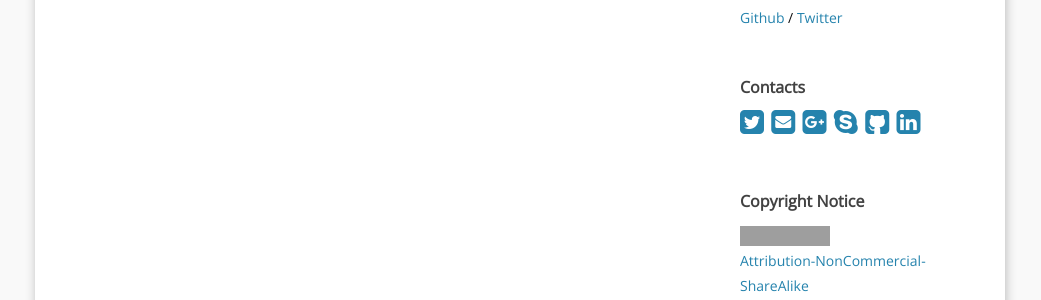
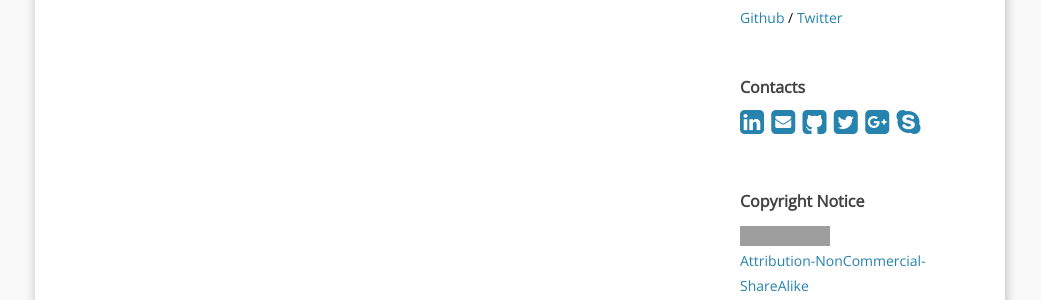
Before and after one commit to haroldtamo/haroldtamo.github.io, a Jekyll site: the page built from index.html, in a window 1280 px wide. Shown: the part 468-768 px from the top of the page, without its empty margins (120-1161 px from the left). Built offline with Jekyll 4.4.1, drawn with Linux system fonts in a browser that asks for light colours; the list of posts is cut into pages by our own code; grey boxes are pictures that could not be loaded.

Commit message:
reordering profiles

```diff
--- a/_includes/Profiles.html
+++ b/_includes/Profiles.html
@@ -2,12 +2,14 @@
 <div class="sidebar-module about">
   <h4>Contacts</h4>
   <h1>
+  	<a href="https://www.linkedin.com/in/{{site.linkedin_username}}"><i class="fa fa-linkedin-square"></i></a>
+  	<a href="mailto:{{site.email}}" title="mailto: {{site.email}}"><i class="fa fa-envelope-square"></i></a>
+  	<a href="https://github.com/{{site.github_username}}"><i class="fa fa-github-square"></i></a>
 	<a href="https://twitter.com/{{site.twitter_username}}"><i class="fa fa-twitter-square"></i></a>
-	<a href="mailto:{{site.email}}" title="mailto: {{site.email}}"><i class="fa fa-envelope-square"></i></a>
 	<a href="https://plus.google.com/+{{site.gplus_username}}"><i class="fa fa-google-plus-square"></i></a>
 	<a href="skype:{{site.skype_username}}?chat" title="send message to skype: {{site.skype_username}}"><i class="fa fa-skype"></i></a>
-	<a href="https://github.com/{{site.github_username}}"><i class="fa fa-github-square"></i></a>
-	<a href="https://www.linkedin.com/in/{{site.linkedin_username}}"><i class="fa fa-linkedin-square"></i></a>
+
+
 	<!-- <a href="https://facebook.com/{{site.facebook_username}}"><i class="fa fa-facebook-square"></i></a> -->
   </h1>
 </div>
```
